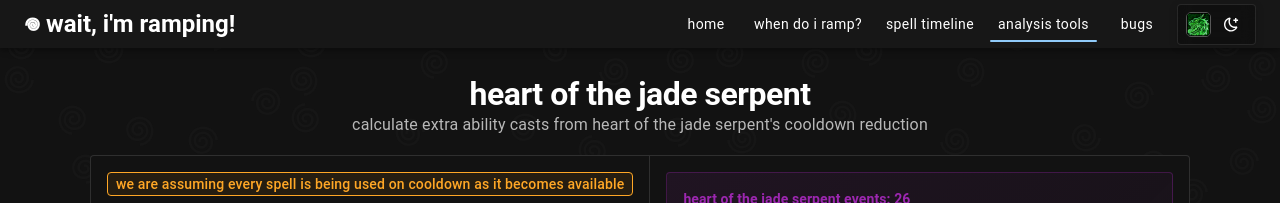
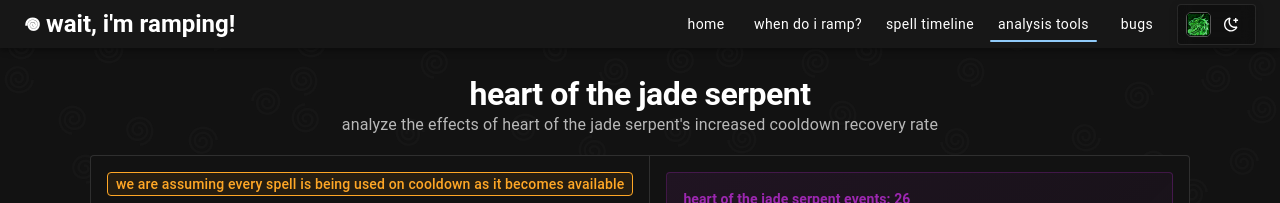
Before and after one commit to lolswirl/wait-im-ramping, a Next.js app: page /analysis/heart-of-the-jade-serpent in a window 1280 px wide. Shown: the top 203 px of the page. Built offline with nearby package versions, Linux system fonts and the light colour scheme; what @mui/material-nextjs would draw is missing.

Commit message:
reword hotjs description again

```diff
--- a/app/analysis/heart-of-the-jade-serpent/page.tsx
+++ b/app/analysis/heart-of-the-jade-serpent/page.tsx
@@ -2,7 +2,7 @@ import HotJS from "./HotJS";
 import { PageMetadata } from "@components/PageMetadata/PageMetadata";
 
 const title = "Heart of the Jade Serpent";
-const description = "Calculate extra ability casts from Heart of the Jade Serpent's cooldown reduction";
+const description = "Analyze the effects of Heart of the Jade Serpent's increased cooldown recovery rate";
 export const metadata = PageMetadata(title, description);
 
 export default function Page() {
```
